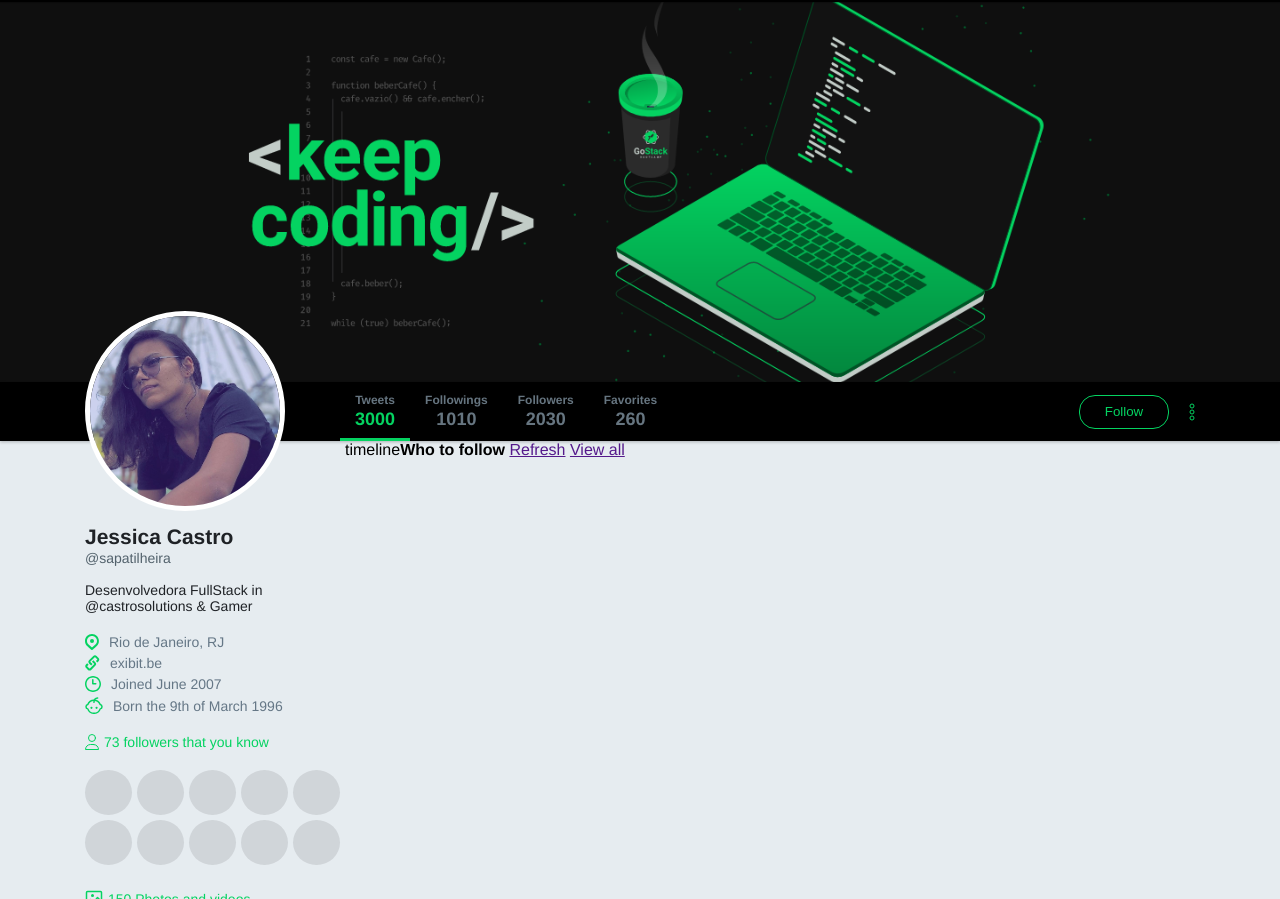
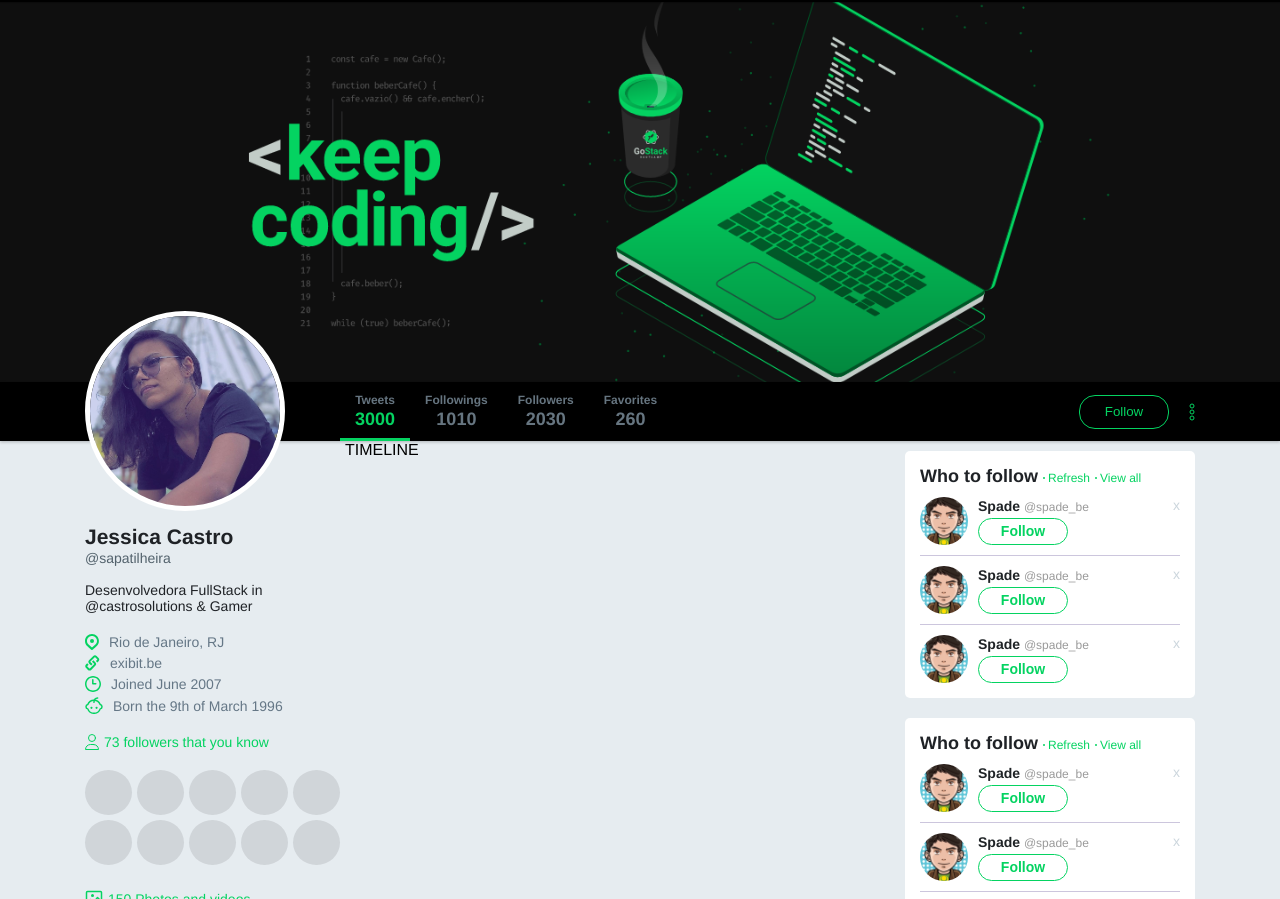
Before and after one commit to jessicacastro/flexbox-twitter, a plain HTML site: page index.html in a window 1280 px wide. Shown: the part 44-943 px from the top of the page. Drawn offline with Linux system fonts and the light colour scheme.

Commit message:
Adicionando widgets no aside da direita

```diff
--- a/index.html
+++ b/index.html
@@ -115,7 +115,7 @@
     </aside> <!-- /PROFILE -->
 
 
-    <section class="timeline">timeline</section>
+    <section class="timeline">TIMELINE</section>
 
     <aside class="widgets">
 
@@ -125,11 +125,85 @@
               <a href="">Refresh</a>
               <a href="">View all</a>
             </div> <!-- /TITLE -->
+
+            <ul>
+              <li>
+                <div class="profile">
+                  <img src="images/avatar.png" alt="Avatar">
+                  <div class="info">
+                    <strong>Spade <span>@spade_be</span></strong>
+                    <button>Follow</button>
+                  </div>
+                </div>
+                <a href="">x</a>
+              </li>
+
+              <li>
+                <div class="profile">
+                  <img src="images/avatar.png" alt="Avatar">
+                  <div class="info">
+                    <strong>Spade <span>@spade_be</span></strong>
+                    <button>Follow</button>
+                  </div>
+                </div>
+                <a href="">x</a>
+              </li>
+
+              <li>
+                <div class="profile">
+                  <img src="images/avatar.png" alt="Avatar">
+                  <div class="info">
+                    <strong>Spade <span>@spade_be</span></strong>
+                    <button>Follow</button>
+                  </div>
+                </div>
+                <a href="">x</a>
+              </li>
+            </ul>
           </div><!-- /FOLLOW -->
 
-      <div class="widget trends">
+          <div class="widget follow" style="margin-top: 20px;">
+              <div class="title">
+                <strong>Who to follow</strong>
+                <a href="">Refresh</a>
+                <a href="">View all</a>
+              </div> <!-- /TITLE -->
 
-      </div><!-- /TRENDS -->
+              <ul>
+                <li>
+                  <div class="profile">
+                    <img src="images/avatar.png" alt="Avatar">
+                    <div class="info">
+                      <strong>Spade <span>@spade_be</span></strong>
+                      <button>Follow</button>
+                    </div>
+                  </div>
+                  <a href="">x</a>
+                </li>
+
+                <li>
+                  <div class="profile">
+                    <img src="images/avatar.png" alt="Avatar">
+                    <div class="info">
+                      <strong>Spade <span>@spade_be</span></strong>
+                      <button>Follow</button>
+                    </div>
+                  </div>
+                  <a href="">x</a>
+                </li>
+
+                <li>
+                  <div class="profile">
+                    <img src="images/avatar.png" alt="Avatar">
+                    <div class="info">
+                      <strong>Spade <span>@spade_be</span></strong>
+                      <button>Follow</button>
+                    </div>
+                  </div>
+                  <a href="">x</a>
+                </li>
+              </ul>
+            </div><!-- /FOLLOW -->
     </aside>
   </div>
 </body>
--- a/style.css
+++ b/style.css
@@ -289,3 +289,118 @@ div.wrapper-content aside.profile .images ul li {
   flex: 1 0 auto;
   margin: 0px 5px 5px 0;
 }
+
+div.wrapper-content .timeline {
+  flex: 1;
+}
+
+div.wrapper-content aside.widgets {
+  width: 290px;
+  margin-top: 10px;
+}
+
+div.wrapper-content aside.widgets .widget {
+  background: #FFF;
+  padding: 15px;
+  border-radius: 5px;
+}
+
+div.wrapper-content aside.widgets .widget .title {
+  display: flex;
+  align-items: baseline;
+}
+
+div.wrapper-content aside.widgets .widget .title strong {
+  font-size: 18px;
+  color: #1F2226;
+}
+
+div.wrapper-content aside.widgets .widget .title a {
+  font-size: 12px;
+  color: #04D361;
+  text-decoration: none;
+  position: relative;
+  padding-left: 10px;
+}
+
+div.wrapper-content aside.widgets .widget .title a::before {
+  content:'';
+  width: 2px;
+  height: 2px;
+  border-radius: 50%;
+  margin: 0 5px;
+  background: #04D361;
+  position: absolute;
+  left: 0px;
+  top: 6px;
+}
+
+div.wrapper-content aside.widgets .follow ul {
+  list-style-type: none;
+  margin-top: 10px;
+}
+
+div.wrapper-content aside.widgets .follow ul li {
+  display: flex;
+  justify-content: space-between;
+  border-bottom: 1px solid #CCC6DD;
+  padding-bottom: 10px;
+  margin-bottom: 10px;
+}
+
+div.wrapper-content aside.widgets .follow ul li:last-child {
+  margin-bottom: 0;
+  padding-bottom: 0;
+  border: none;
+}
+
+div.wrapper-content aside.widgets .follow ul li .profile {
+  display: flex;
+  align-items: center;
+}
+
+div.wrapper-content aside.widgets .follow ul li .profile img {
+  width: 48px;
+  height: 48px;
+  border-radius: 50%;
+}
+
+div.wrapper-content aside.widgets .follow ul li .profile .info {
+  margin-left: 10px;
+  display: flex;
+  flex-direction: column;
+}
+
+div.wrapper-content aside.widgets .follow ul li .profile .info strong {
+  font-size: 14px;
+  color: #1F2326;
+}
+
+div.wrapper-content aside.widgets .follow ul li .profile .info strong span {
+  font-weight: normal;
+  color: #9A9A9A;
+  font-size: 12px;
+}
+
+div.wrapper-content aside.widgets .follow ul li .profile .info button {
+  display: flex;
+  align-items: center;
+  justify-content: center;
+
+  margin-top: 4px;
+
+  height: 27px;
+  width: 90px;
+  font-weight: bold;
+  font-size: 14px;
+  color: #04D361;
+  border: 1px solid #04D361;
+  border-radius: 16px;
+  background: transparent;
+}
+
+div.wrapper-content aside.widgets .follow ul li > a {
+  color: #CCD6DD;
+  text-decoration: none;
+  font-size: 14px;
+}
```
Lines whose indentation alone changed are shown as unchanged.
